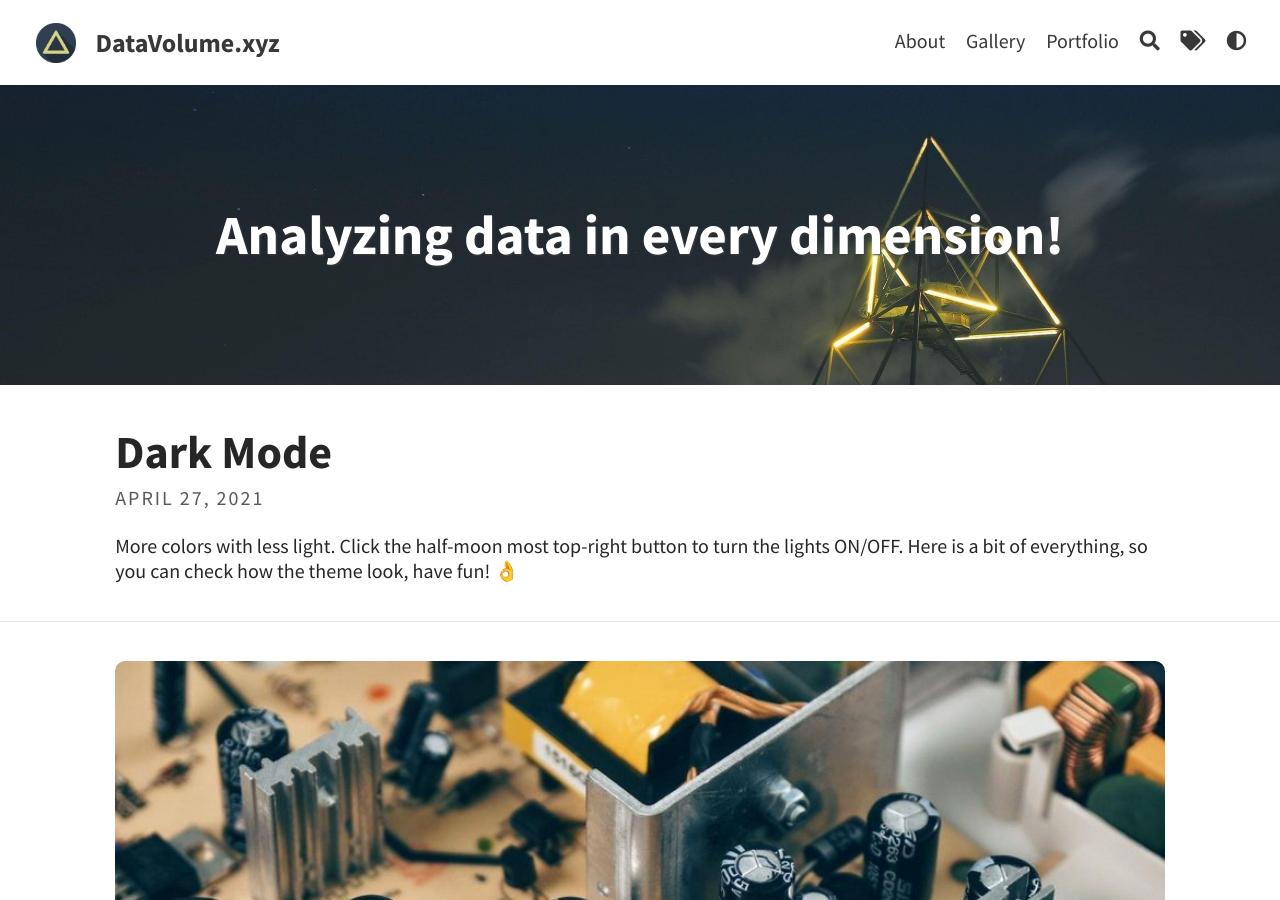
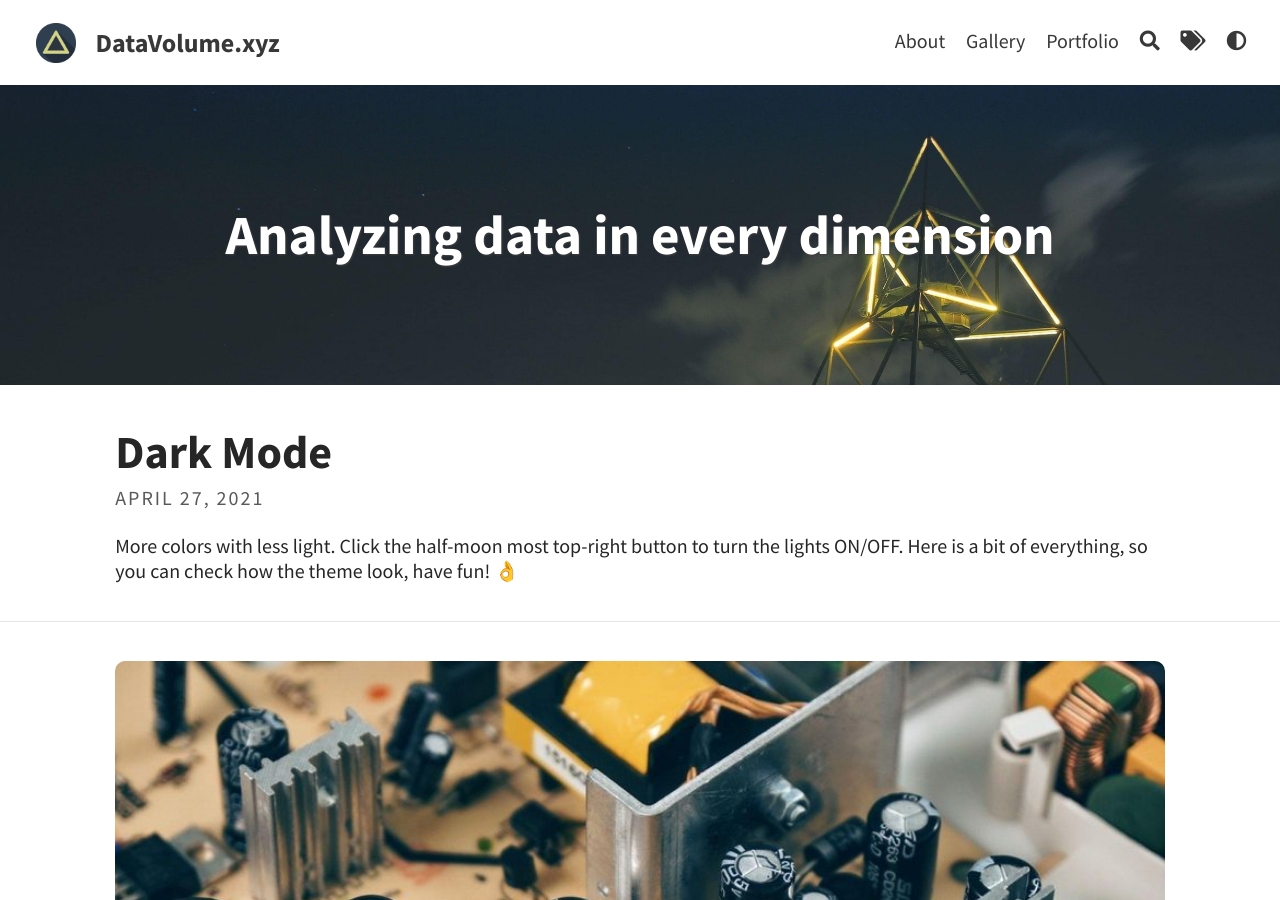
Before and after one commit to DataVolumeXYZ/DataVolumeXYZ, a Jekyll site: the page built from index.html, in a window 1280 px wide and 900 px high. Built offline with Jekyll 4.4.1, drawn with Linux system fonts in a browser that asks for light colours; the list of posts is cut into pages by our own code.

```diff
--- a/CNAME
+++ /dev/null
@@ -1 +0,0 @@
-datavolume.xyz
--- a/_config.yml
+++ b/_config.yml
@@ -11,7 +11,7 @@ avatar: assets/img/triangle.png                         # Empty for no avatar in
 favicon: assets/favicon.ico                             # Icon displayed in the tab
 
 # Header and footer text
-header_text: Analyzing data in every dimension!  # Change Blog header text
+header_text: Analyzing data in every dimension  # Change Blog header text
 header_feature_image: assets/img/header/triangular.jpeg
 header_feature_image_responsive: true
 footer_text: >
```
